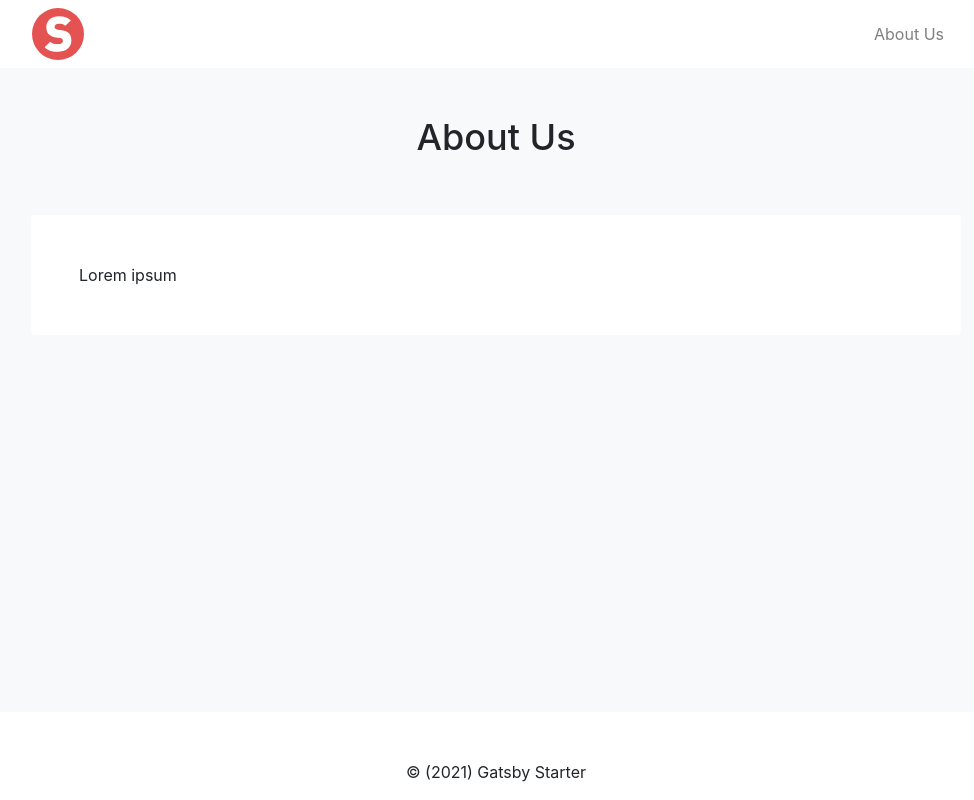
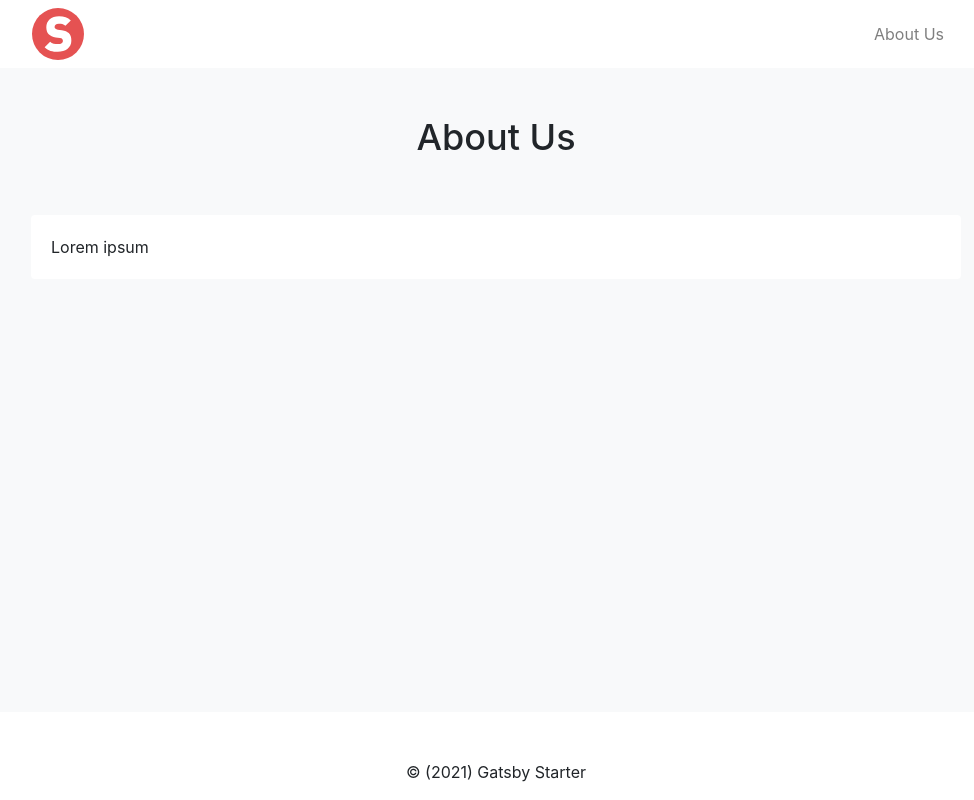
Before and after one commit to bradtreloar/gatsby-starter, a Gatsby site: page /about in a window 1280 px wide. Shown: the whole page, without its empty margins (144-1118 px from the left). Built offline with nearby package versions, Linux system fonts and the light colour scheme; Gatsby itself is replaced by a stand-in of ours.

Commit message:
add card body

```diff
--- a/src/pages/about.tsx
+++ b/src/pages/about.tsx
@@ -8,7 +8,9 @@
   <DefaultLayout pageTitle={pageTitle} isFront>
     <PageTitle>{pageTitle}</PageTitle>
     <div className="container">
-      <div className="card p-3 p-sm-4 p-md-5 mb-5">Lorem ipsum</div>
+      <div className="card">
+        <div className="card-body">Lorem ipsum</div>
+      </div>
     </div>
   </DefaultLayout>
 );
```
